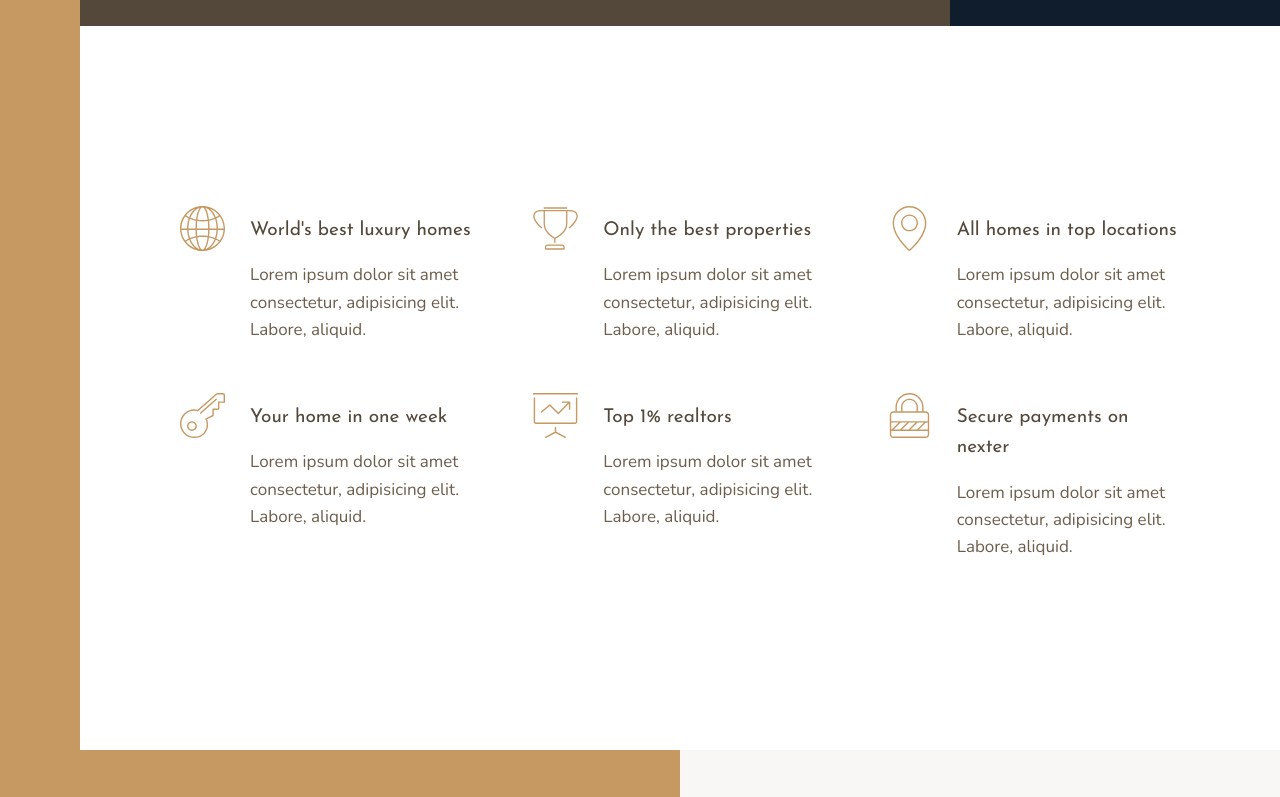
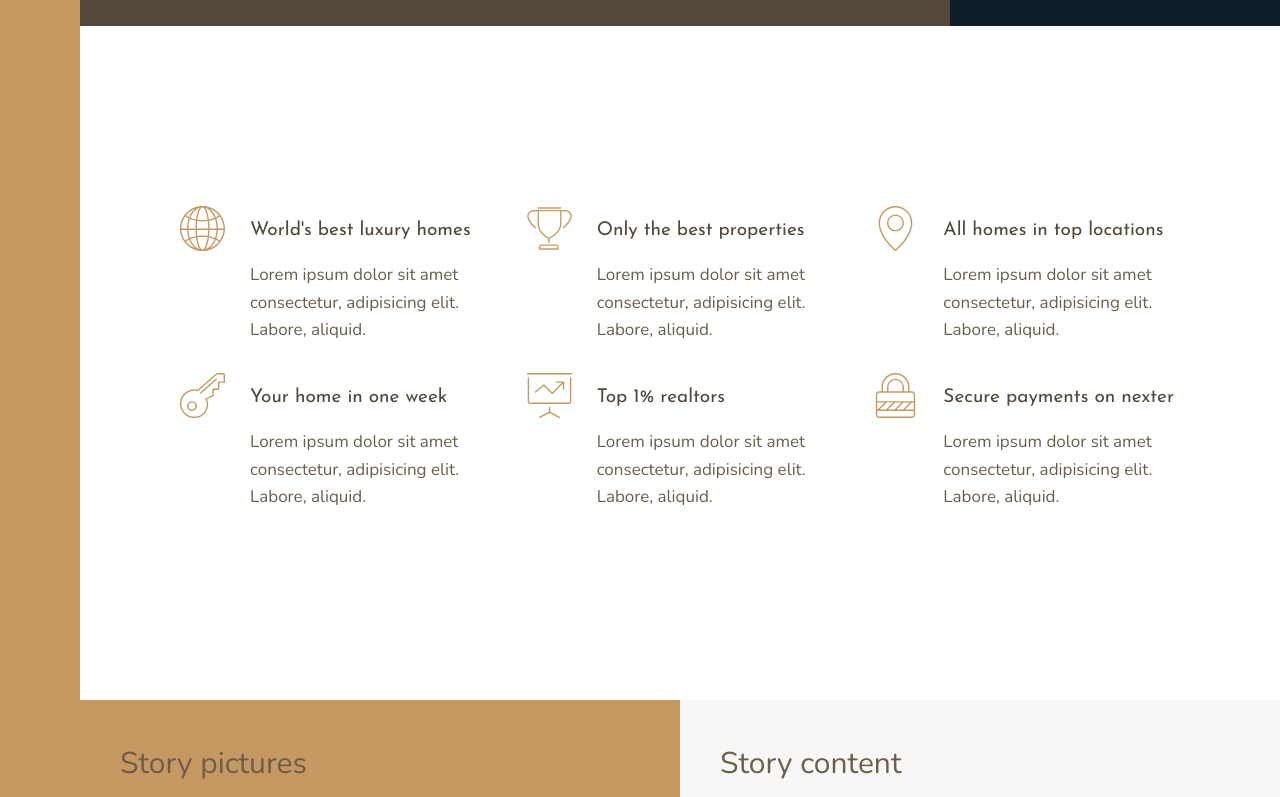
Before and after one commit to riedel28/nexter, a website: page index.html in a window 1280 px wide. Shown: the part 614-1411 px from the top of the page. Drawn offline with nearby package versions, Linux system fonts and the light colour scheme.

Commit message:
Fix gap issue

```diff
--- a/sass/_features.scss
+++ b/sass/_features.scss
@@ -6,7 +6,7 @@
   display: grid;
   // grid-template-columns: repeat(3, 1fr);
   grid-template-columns: repeat(auto-fit, minmax(25rem, 1fr));
-  grid-gap: 6rem;
+  grid-gap: 4rem;
   align-items: start;
 }
 
```
Also changed, not shown: css/style.css.
